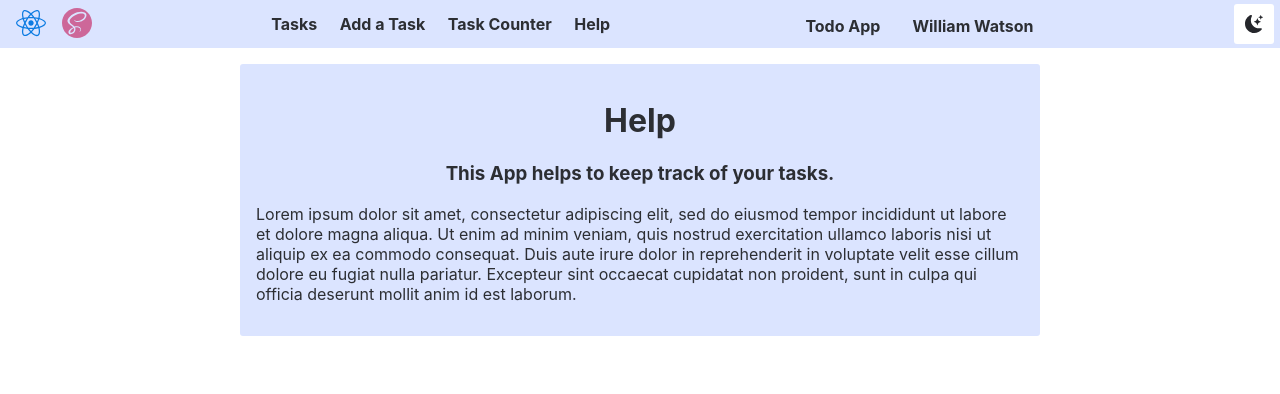
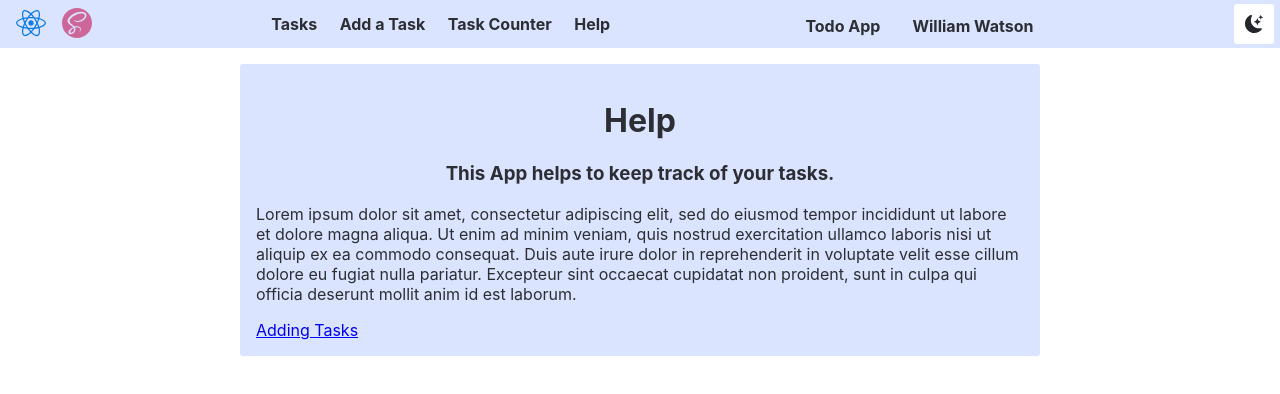
Before and after one commit to threnody5/INFO-5143-lab, a React (Create React App) app: page /help in a window 1280 px wide. Shown: the top 394 px of the page. Built offline with nearby package versions, Linux system fonts and the light colour scheme.

Commit message:
move pages into parent page

```diff
--- a/src/App.js
+++ b/src/App.js
@@ -4,9 +4,9 @@ import { useState } from 'react';
 import Header from './components/Header';
 import Tasks from './components/Tasks';
 import Form from './components/Form';
-import AddingTasks from './pages/AddingTasks';
-import ChangingStatus from './pages/ChangingStatus';
-import RemovingTasks from './pages/RemovingTasks';
+import AddingTasks from './pages/Help/AddingTasks';
+import ChangingStatus from './pages/Help/ChangingStatus';
+import RemovingTasks from './pages/Help/RemovingTasks';
 import { v4 as uuid } from 'uuid';
 import TaskCounter from './components/Tasks/TaskCounter';
 import { Routes, Route } from 'react-router-dom';
--- a/src/pages/Help/index.jsx
+++ b/src/pages/Help/index.jsx
@@ -3,6 +3,7 @@
 import Card from '../../components/Card';
 import styles from './styles.module.scss';
 import { useSelector } from 'react-redux';
+import { Link, Outlet } from 'react-router-dom';
 
 const Help = () => {
   const theme = useSelector((state) => state.theme.value);
@@ -20,6 +21,12 @@ const Help = () => {
           pariatur. Excepteur sint occaecat cupidatat non proident, sunt in
           culpa qui officia deserunt mollit anim id est laborum.
         </p>
+        <div>
+          <Outlet />
+        </div>
+        <div>
+          <Link to='adding-tasks'>Adding Tasks</Link>
+        </div>
       </div>
     </Card>
   );
```
Also changed, not shown: src/pages/Help/AddingTasks/index.jsx (renamed from src/pages/AddingTasks/index.jsx), src/pages/Help/AddingTasks/styles.module.scss (added), src/pages/Help/ChangingStatus/index.jsx (renamed from src/pages/ChangingStatus/index.jsx), src/pages/Help/ChangingStatus/styles.module.scss (added), src/pages/Help/RemovingTasks/index.jsx (renamed from src/pages/RemovingTasks/index.jsx), src/pages/Help/RemovingTasks/styles.module.scss (added).
